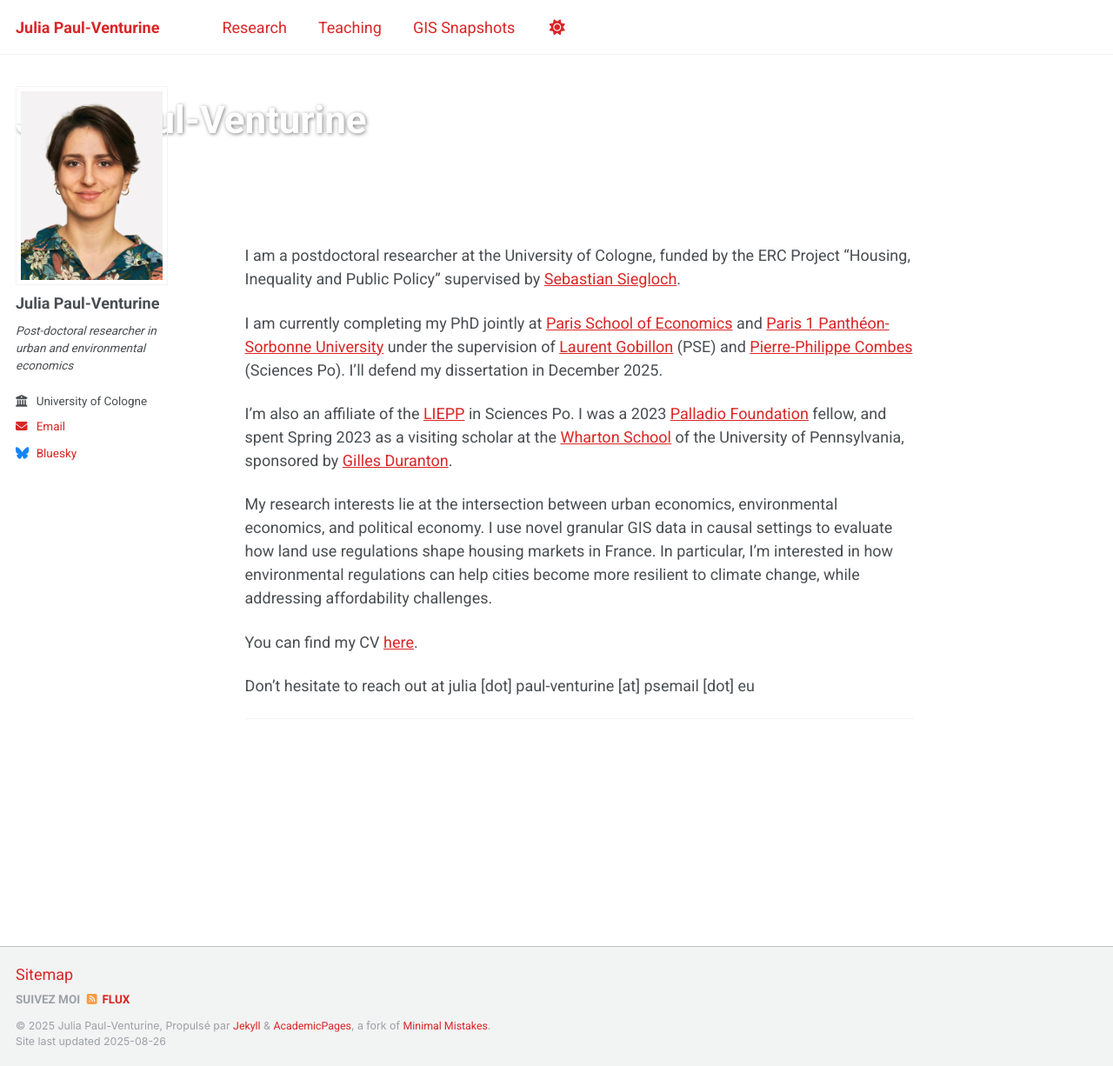
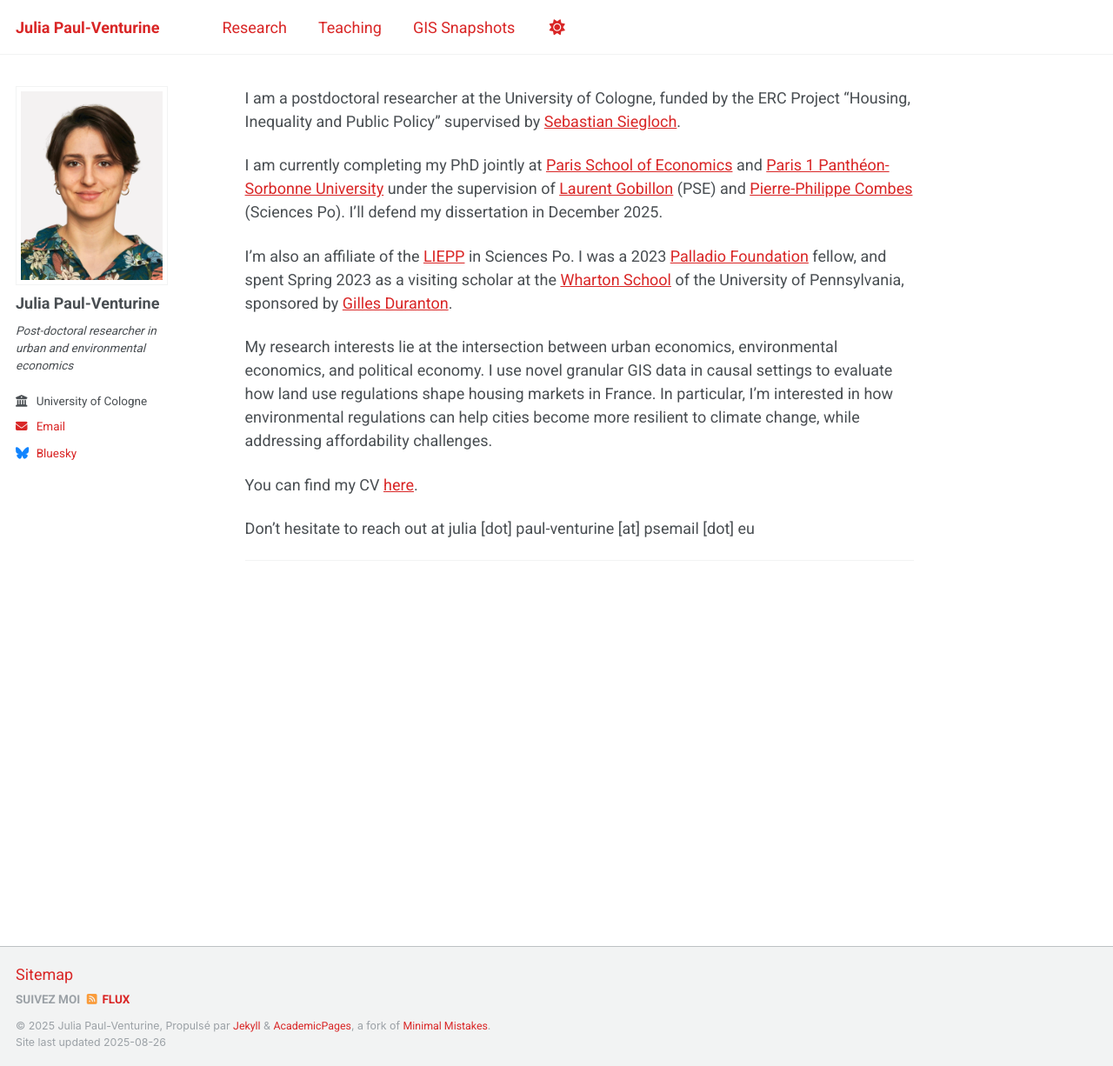
Before and after one commit to julia-paulventurine/julia-paulventurine.github.io, a Jekyll site: the page built from _pages/about.md, in a window 1280 px wide and 1226 px high. Shown: the whole window at 87% size. Built offline with Jekyll 4.4.1, drawn with Linux system fonts in a browser that asks for light colours; a script that is not in the unit is left out; some of the changed lines change nothing that is shown.

Commit message:
Clean up about.md by removing unnecessary fields
Removed title, excerpt, and header from about page.

```diff
--- a/_pages/about.md
+++ b/_pages/about.md
@@ -4,11 +4,6 @@ author_profile: true
 redirect_from:
   - /about/
   - /about.html
-title: ""
-excerpt: ""
-header:
-  overlay_image: /images/soulac_signal.jpeg
-  show_overlay_excerpt : false
 ---
 
 <div class="view-mobile" markdown="1">
```
